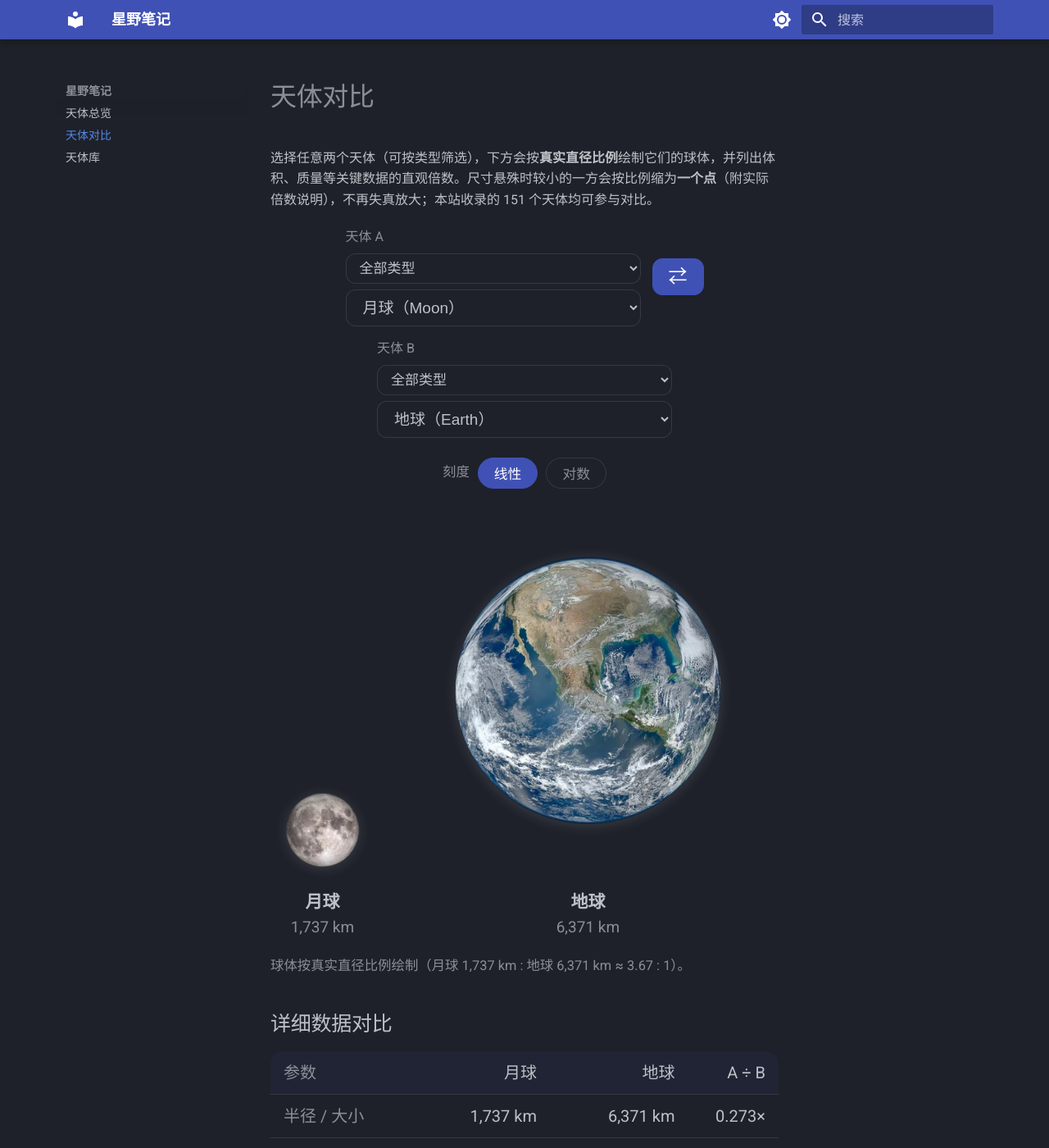
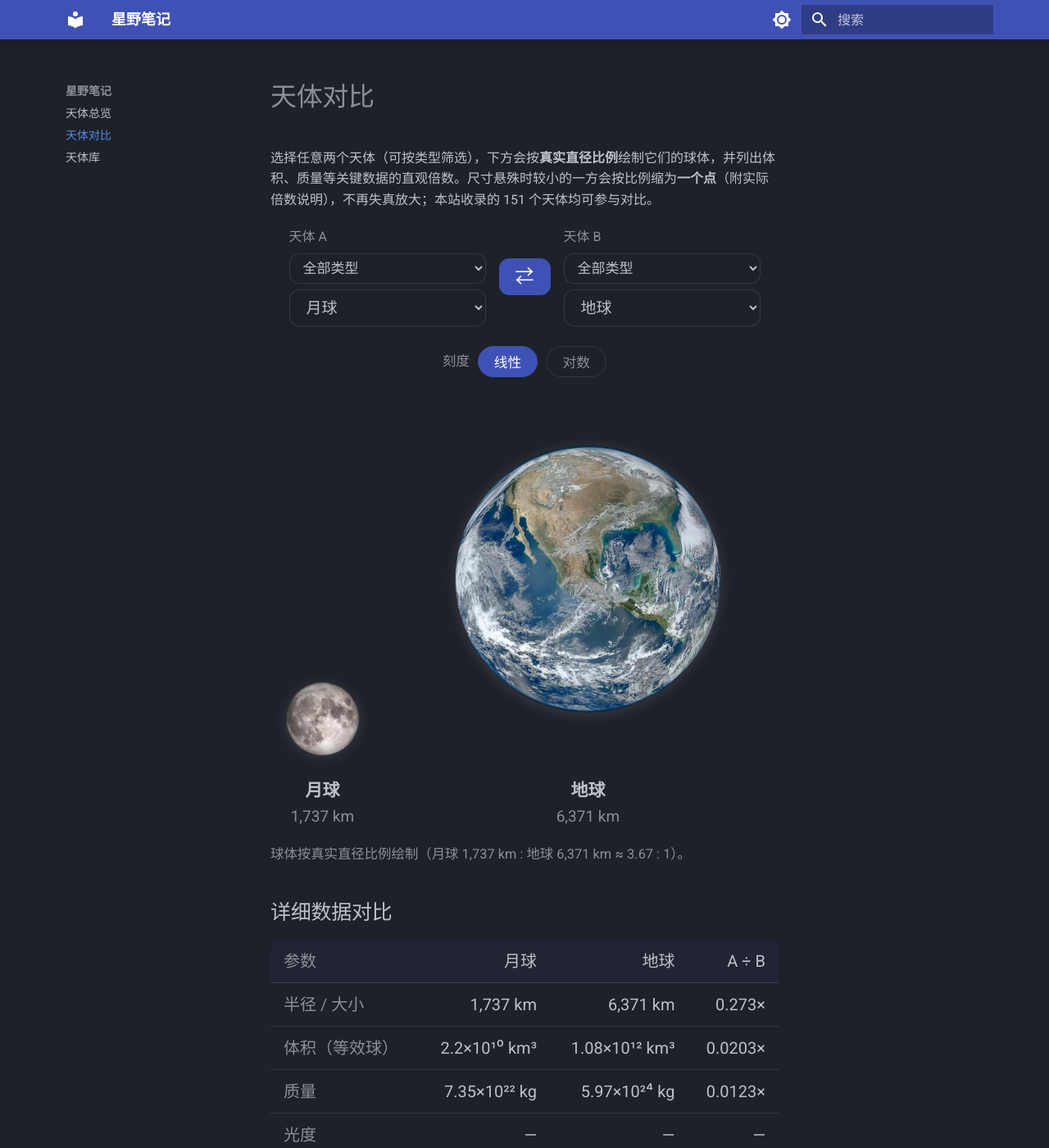
Before and after one commit to yufengwolf/astro-blog, an MkDocs documentation site: the page built from docs/compare.md, in a window 1280 px wide and 1400 px high. Shown: the whole window at 82% size. Built offline with MkDocs 1.6.1 and Material for MkDocs 9.7.7, drawn with Linux system fonts in a browser that asks for light colours.

Commit message:
对比页：移动端 A/B 选项卡横排 + 选项去英文；贴图不变形收尾
- 移动端 .sizecmp-bar 由竖排(column)改为横排(row，与桌面一致)，两选项卡并排不纵向堆叠；pick 改为 flex:1 1 0 均衡分配不无限拉伸
- 选项标签去掉「（英文名）」只留中文（数据仍保留 en 供后续中/英一键切换复用）
- 贴图渲染恢复显式 width+height（按真实宽高比 _aspect 推导），CDP 真视口验证恒星/黑洞/星系/星云全类型渲染宽高比==自然宽高比，无变形无溢出

```diff
--- a/docs/js/astro-size-compare.js
+++ b/docs/js/astro-size-compare.js
@@ -284,7 +284,8 @@
       }
       var ball;
       if (r.image) {
-        // width/height 同时按 _aspect 推导并统一缩放 S，严格保持宽高比（不变形）
+        // width/height 同时按 _aspect（图片真实宽高比，onload 时测得）推导并统一缩放 S，
+        // dw/dh = _aspect，严格保持宽高比（不变形）；S 两侧同一值 → 真实比例不变
         var t = (r === a) ? tA : tB;
         var dw = (t.w * S).toFixed(1), dh = (t.h * S).toFixed(1);
         ball = '<img class="sizecmp-img" src="' + esc(r.image) + '" alt="' + esc(r.name) +
@@ -394,9 +395,11 @@
   }
 
   // ---- 选择框填充（支持按类型筛选）----
+  // 选项标签仅显示中文名（去掉「（英文名）」，避免移动端过长）；
+  // 数据侧仍保留 r.en，后续可加「中/英一键切换」功能复用
   function optionHTML(r, sel) {
     return '<option value="' + r.id + '"' + (sel ? " selected" : "") + ">" +
-      esc(r.name) + "（" + esc(r.en) + "）</option>";
+      esc(r.name) + "</option>";
   }
   // 分类集合：按 rows 出现顺序去重（数据侧已按分类排序，天然稳定）
   var catOrder = [], catSeen = {};
--- a/docs/stylesheets/extra.css
+++ b/docs/stylesheets/extra.css
@@ -542,15 +542,17 @@
 /* ============================================================
  * 天体对比页 compare.md（基线：移动）
  * ============================================================ */
-/* 选择器竖排全宽：A / 交换 / B 纵向堆叠，避免 375px 下横排挤压 */
+/* 选择器：移动端也与桌面一致，A / 交换 / B 横排（不纵向堆叠）；两端均衡分配、不无限拉伸 */
 .sizecmp-bar {
   display: flex;
-  flex-direction: column;
-  align-items: stretch;
-  gap: 0.7rem;
+  flex-direction: row;          /* 始终横排：A 左 ⇄ B 右，与桌面端布局一致 */
+  flex-wrap: wrap;
+  align-items: flex-end;
+  justify-content: center;
+  gap: 0.6rem 0.8rem;
   margin: 1rem 0 1.2rem;
 }
-.sizecmp-pick { display: flex; flex-direction: column; gap: 0.35rem; }
+.sizecmp-pick { display: flex; flex-direction: column; gap: 0.35rem; flex: 1 1 0; min-width: 0; }
 .sizecmp-label { font-size: 0.8rem; color: var(--md-default-fg-color--light); }
 .sizecmp-select {
   width: 100%;
```
